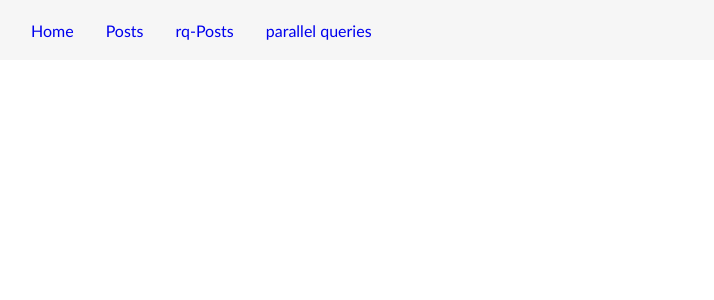
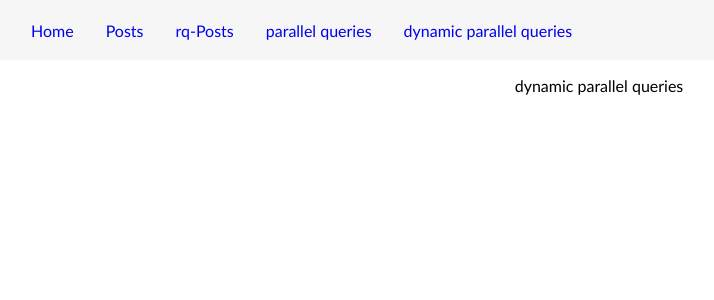
Before and after one commit to sahebmohammadi/react-query-demo, a React (Create React App) app: page /rq-dynamic-parallel in a window 1280 px wide. Shown: the top 300 px of the page, without its empty margins (41-755 px from the left). Built offline with nearby package versions, Linux system fonts and the light colour scheme; data requests are answered from the project's data file.

Commit message:
dynamic parallel queries

```diff
--- a/src/App.js
+++ b/src/App.js
@@ -7,6 +7,7 @@ import { QueryClient, QueryClientProvider } from "react-query";
 import { ReactQueryDevtools } from "react-query/devtools";
 import RQPost from "./pages/RQPost";
 import RQParallel from "./pages/RQParallelQueries";
+import RQDynamicParallel from "./pages/RQDynamicParalleQueries";
 
 const queryClient = new QueryClient();
 
@@ -29,6 +30,9 @@ function App() {
               <li className="nav__item">
                 <Link to="/rq-Parallel">parallel queries</Link>
               </li>
+              <li className="nav__item">
+                <Link to="/rq-dynamic-parallel">dynamic parallel queries</Link>
+              </li>
             </ul>
           </nav>
           <Routes>
@@ -37,6 +41,10 @@ function App() {
             <Route path="/rq-posts" element={<RQPosts />} />
             <Route path="/rq-post/:postId" element={<RQPost />} />
             <Route path="/rq-parallel" element={<RQParallel />} />
+            <Route
+              path="/rq-dynamic-parallel"
+              element={<RQDynamicParallel productsId={[1, 3]} />}
+            />
           </Routes>
         </div>
       </BrowserRouter>
--- /dev/null
+++ b/src/pages/RQDynamicParalleQueries.js
@@ -0,0 +1,22 @@
+import axios from "axios";
+import { useQueries, useQuery } from "react-query";
+
+const fetchProduct = (productId) => {
+  return axios.get(`http://localhost:3001/products/${productId}`);
+};
+
+const RQDynamicParallel = ({ productsId }) => {
+  const queryResult = useQueries(
+    productsId.map((id) => {
+      return {
+        queryKey: ["productData", id],
+        queryFn: () => fetchProduct(id),
+      };
+    })
+  );
+  console.log(queryResult);
+
+  return <div>dynamic parallel queries</div>;
+};
+
+export default RQDynamicParallel;
```
